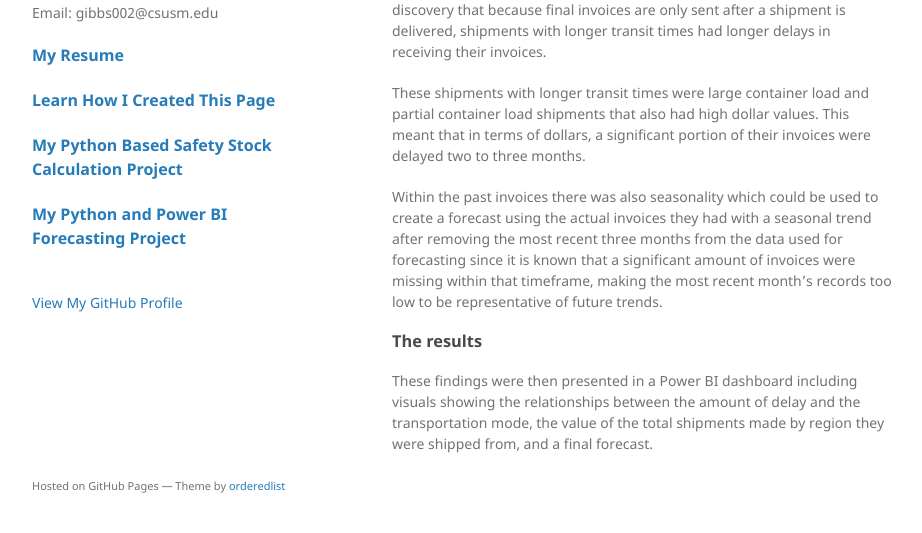
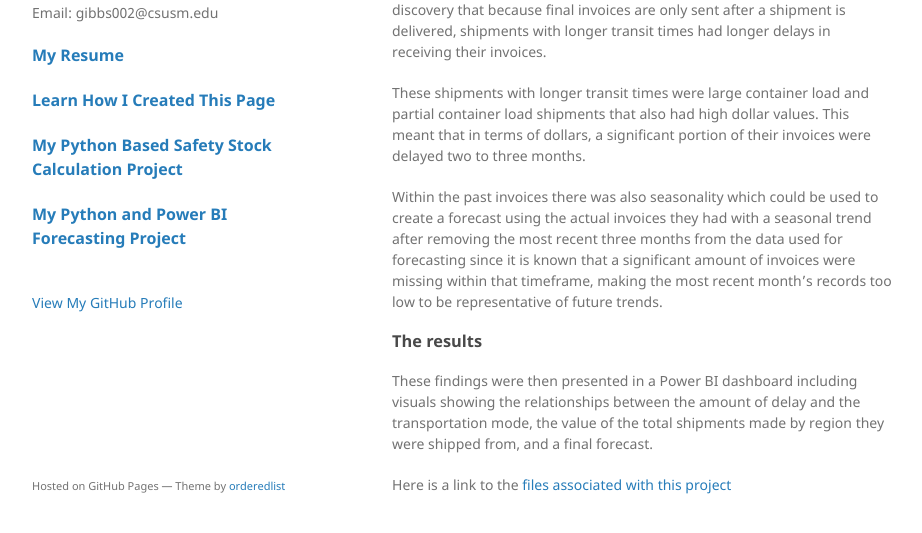
Before and after one commit to davidagibbs/davidagibbs.github.io, a Jekyll site: the page built from subpage_3/index.md, in a window 1280 px wide and 900 px high, scrolled down 1066 px, cut to the strip 335-868 px from the top of the window. Shown: the whole strip, without its empty margins (178-1100 px from the left). Built offline with Jekyll 4.4.1, drawn with Linux system fonts in a browser that asks for light colours; our own code applies the rules of GitHub Pages for plain Markdown files.

Commit message:
more changes

```diff
--- a/subpage_3/index.md
+++ b/subpage_3/index.md
@@ -41,3 +41,5 @@ Within the past invoices there was also seasonality which could be used to creat
 ### The results
 
 These findings were then presented in a Power BI dashboard including visuals showing the relationships between the amount of delay and the transportation mode, the value of the total shipments made by region they were shipped from, and a final forecast.
+
+Here is a link to the [files associated with this project](https://github.com/davidagibbs/OM621_Assignments)
```
Also changed, not shown: subpage_1/index.md (+0 -2 lines), subpage_2/index.md (+2 -0 lines).
